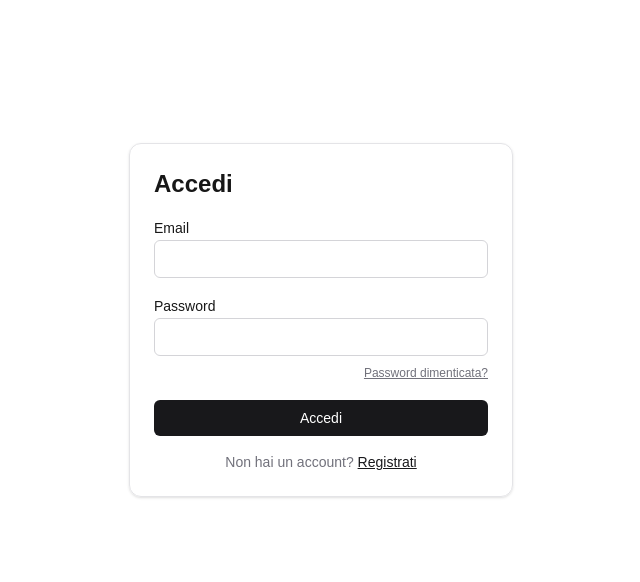
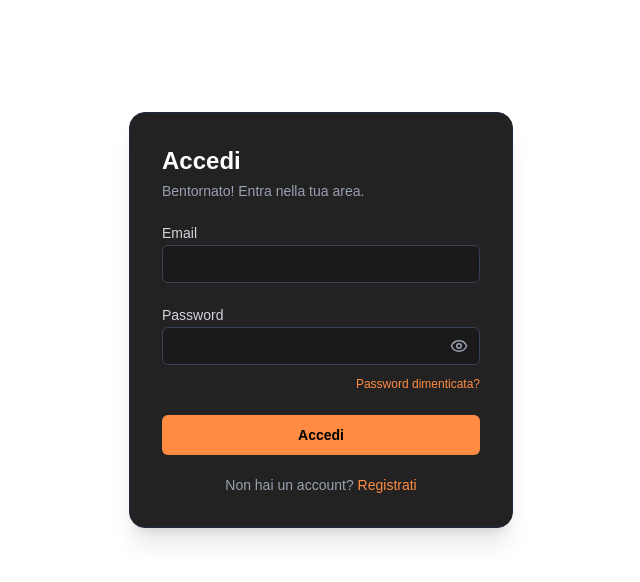
Before and after one commit to ProgettoA/Base_PT, a Next.js app in the folder pt-app/: page /login in a window 1280 px wide. Shown: the top 582 px of the page, without its empty margins (319-959 px from the left). Built offline with nearby package versions, Linux system fonts and the light colour scheme.

Commit message:
Piani piu puliti + login tema scuro/arancione con mostra-password

```diff
--- a/pt-app/src/app/login/page.tsx
+++ b/pt-app/src/app/login/page.tsx
@@ -1,5 +1,6 @@
 import Link from 'next/link'
 import { login } from './actions'
+import PasswordInput from '@/components/auth/PasswordInput'
 
 export default async function LoginPage({
   searchParams,
@@ -9,45 +10,58 @@ export default async function LoginPage({
   const { error, reset } = await searchParams
 
   return (
-    <div className="flex min-h-[80vh] items-center justify-center px-4">
-      <form action={login} className="w-full max-w-sm space-y-4 rounded-xl border border-zinc-200 p-6 shadow-sm">
-        <h1 className="text-2xl font-bold">Accedi</h1>
+    <div className="flex min-h-[80vh] items-center justify-center px-4 py-12">
+      <form
+        action={login}
+        className="w-full max-w-sm space-y-5 rounded-2xl border border-gray-800 bg-[#222] p-8 shadow-xl"
+      >
+        <div className="space-y-1">
+          <h1 className="text-2xl font-bold text-white">Accedi</h1>
+          <p className="text-sm text-gray-400">Bentornato! Entra nella tua area.</p>
+        </div>
 
         {error && (
-          <p className="rounded-md bg-red-50 px-3 py-2 text-sm text-red-600">{error}</p>
+          <p className="rounded-md border border-red-500/30 bg-red-500/10 px-3 py-2 text-sm text-red-400">{error}</p>
         )}
 
         {reset && (
-          <p className="rounded-md bg-green-50 px-3 py-2 text-sm text-green-700">
+          <p className="rounded-md border border-green-500/30 bg-green-500/10 px-3 py-2 text-sm text-green-400">
             Password aggiornata! Ora accedi con la nuova password.
           </p>
         )}
 
-        <div className="space-y-1">
-          <label htmlFor="email" className="text-sm font-medium">Email</label>
-          <input id="email" name="email" type="email" required
-            className="w-full rounded-md border border-zinc-300 px-3 py-2 text-sm" />
+        <div className="space-y-1.5">
+          <label htmlFor="email" className="text-sm font-medium text-gray-300">Email</label>
+          <input
+            id="email"
+            name="email"
+            type="email"
+            required
+            autoComplete="email"
+            className="w-full rounded-md border border-gray-700 bg-[#1a1a1a] px-3 py-2 text-sm text-white focus:border-[#ff8c42] focus:outline-none"
+          />
         </div>
 
-        <div className="space-y-1">
-          <label htmlFor="password" className="text-sm font-medium">Password</label>
-          <input id="password" name="password" type="password" required
-            className="w-full rounded-md border border-zinc-300 px-3 py-2 text-sm" />
+        <div className="space-y-1.5">
+          <label htmlFor="password" className="text-sm font-medium text-gray-300">Password</label>
+          <PasswordInput id="password" name="password" autoComplete="current-password" />
           <div className="text-right">
-            <Link href="/forgot-password" className="text-xs text-zinc-500 underline">
+            <Link href="/forgot-password" className="text-xs text-[#ff8c42] hover:underline">
               Password dimenticata?
             </Link>
           </div>
         </div>
 
-        <button type="submit"
-          className="w-full rounded-md bg-zinc-900 px-4 py-2 text-sm font-medium text-white hover:bg-zinc-800">
+        <button
+          type="submit"
+          className="w-full rounded-md bg-[#ff8c42] px-4 py-2.5 text-sm font-bold text-black hover:bg-[#ff7a2e] transition-colors"
+        >
           Accedi
         </button>
 
-        <p className="text-center text-sm text-zinc-500">
+        <p className="text-center text-sm text-gray-400">
           Non hai un account?{' '}
-          <Link href="/signup" className="font-medium text-zinc-900 underline">Registrati</Link>
+          <Link href="/signup" className="font-medium text-[#ff8c42] hover:underline">Registrati</Link>
         </p>
       </form>
     </div>
--- a/pt-app/src/app/reset-password/page.tsx
+++ b/pt-app/src/app/reset-password/page.tsx
@@ -1,6 +1,7 @@
 import Link from 'next/link'
 import { createClient } from '@/utils/supabase/server'
 import { updatePassword } from './actions'
+import PasswordInput from '@/components/auth/PasswordInput'
 
 export const dynamic = 'force-dynamic'
 
@@ -14,16 +15,15 @@ export default async function ResetPasswordPage({
   const supabase = await createClient()
   const { data: { user } } = await supabase.auth.getUser()
 
-  // Senza una sessione di recupero valida (link cliccato dall'email) non si procede.
   if (!user) {
     return (
-      <div className="flex min-h-[80vh] items-center justify-center px-4">
-        <div className="w-full max-w-sm space-y-4 rounded-xl border border-zinc-200 p-6 text-center shadow-sm">
-          <h1 className="text-2xl font-bold">Link non valido</h1>
-          <p className="text-sm text-zinc-500">
+      <div className="flex min-h-[80vh] items-center justify-center px-4 py-12">
+        <div className="w-full max-w-sm space-y-4 rounded-2xl border border-gray-800 bg-[#222] p-8 text-center shadow-xl">
+          <h1 className="text-2xl font-bold text-white">Link non valido</h1>
+          <p className="text-sm text-gray-400">
             Questo link di recupero &egrave; scaduto o non &egrave; valido. Richiedine uno nuovo.
           </p>
-          <Link href="/forgot-password" className="block text-sm font-medium text-zinc-900 underline">
+          <Link href="/forgot-password" className="block text-sm font-medium text-[#ff8c42] hover:underline">
             Richiedi un nuovo link
           </Link>
         </div>
@@ -32,29 +32,34 @@ export default async function ResetPasswordPage({
   }
 
   return (
-    <div className="flex min-h-[80vh] items-center justify-center px-4">
-      <form action={updatePassword} className="w-full max-w-sm space-y-4 rounded-xl border border-zinc-200 p-6 shadow-sm">
-        <h1 className="text-2xl font-bold">Nuova password</h1>
-        <p className="text-sm text-zinc-500">Scegli una nuova password (almeno 6 caratteri).</p>
+    <div className="flex min-h-[80vh] items-center justify-center px-4 py-12">
+      <form
+        action={updatePassword}
+        className="w-full max-w-sm space-y-5 rounded-2xl border border-gray-800 bg-[#222] p-8 shadow-xl"
+      >
+        <div className="space-y-1">
+          <h1 className="text-2xl font-bold text-white">Nuova password</h1>
+          <p className="text-sm text-gray-400">Scegli una nuova password (almeno 6 caratteri).</p>
+        </div>
 
         {error && (
-          <p className="rounded-md bg-red-50 px-3 py-2 text-sm text-red-600">{error}</p>
+          <p className="rounded-md border border-red-500/30 bg-red-500/10 px-3 py-2 text-sm text-red-400">{error}</p>
         )}
 
-        <div className="space-y-1">
-          <label htmlFor="password" className="text-sm font-medium">Nuova password</label>
-          <input id="password" name="password" type="password" required minLength={6}
-            className="w-full rounded-md border border-zinc-300 px-3 py-2 text-sm" />
+        <div className="space-y-1.5">
+          <label htmlFor="password" className="text-sm font-medium text-gray-300">Nuova password</label>
+          <PasswordInput id="password" name="password" minLength={6} autoComplete="new-password" />
         </div>
 
-        <div className="space-y-1">
-          <label htmlFor="confirm" className="text-sm font-medium">Conferma password</label>
-          <input id="confirm" name="confirm" type="password" required minLength={6}
-            className="w-full rounded-md border border-zinc-300 px-3 py-2 text-sm" />
+        <div className="space-y-1.5">
+          <label htmlFor="confirm" className="text-sm font-medium text-gray-300">Conferma password</label>
+          <PasswordInput id="confirm" name="confirm" minLength={6} autoComplete="new-password" />
         </div>
 
-        <button type="submit"
-          className="w-full rounded-md bg-zinc-900 px-4 py-2 text-sm font-medium text-white hover:bg-zinc-800">
+        <button
+          type="submit"
+          className="w-full rounded-md bg-[#ff8c42] px-4 py-2.5 text-sm font-bold text-black hover:bg-[#ff7a2e] transition-colors"
+        >
           Salva nuova password
         </button>
       </form>
--- /dev/null
+++ b/pt-app/src/components/auth/PasswordInput.tsx
@@ -0,0 +1,41 @@
+'use client'
+
+import { useState } from 'react'
+import { Eye, EyeOff } from 'lucide-react'
+
+export default function PasswordInput({
+  id = 'password',
+  name = 'password',
+  minLength,
+  autoComplete,
+}: {
+  id?: string
+  name?: string
+  minLength?: number
+  autoComplete?: string
+}) {
+  const [show, setShow] = useState(false)
+
+  return (
+    <div className="relative">
+      <input
+        id={id}
+        name={name}
+        type={show ? 'text' : 'password'}
+        required
+        minLength={minLength}
+        autoComplete={autoComplete}
+        className="w-full rounded-md border border-gray-700 bg-[#1a1a1a] px-3 py-2 pr-10 text-sm text-white focus:border-[#ff8c42] focus:outline-none"
+      />
+      <button
+        type="button"
+        onClick={() => setShow((s) => !s)}
+        className="absolute inset-y-0 right-0 flex items-center px-3 text-gray-400 hover:text-[#ff8c42] transition-colors"
+        aria-label={show ? 'Nascondi password' : 'Mostra password'}
+        tabIndex={-1}
+      >
+        {show ? <EyeOff size={18} /> : <Eye size={18} />}
+      </button>
+    </div>
+  )
+}
```
Also changed, not shown: pt-app/src/components/site/PricingTabs.tsx (+23 -31 lines).
